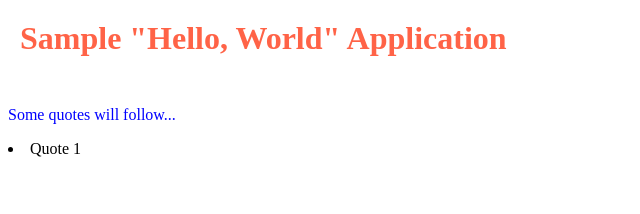
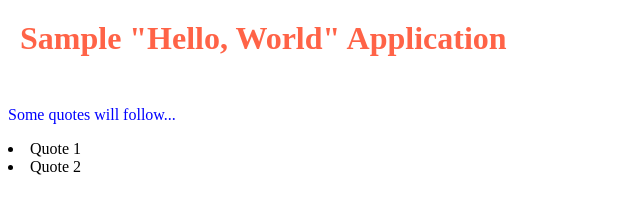
Before and after one commit to heikoOlderdissen/0mainOpenSapGitCourse, a plain HTML site: page index.html in a window 1280 px wide. Shown: the full height of the page, 0-640 px from the left. Drawn offline with Linux system fonts and the light colour scheme.

Commit message:
quote 2 commit

```diff
--- a/index.html
+++ b/index.html
@@ -15,6 +15,7 @@
 
  <p style="color:blue;">Some quotes will follow... </p>
  <li>Quote 1</li>
+ <li>Quote 2</li>
 
 
   </body>
```
